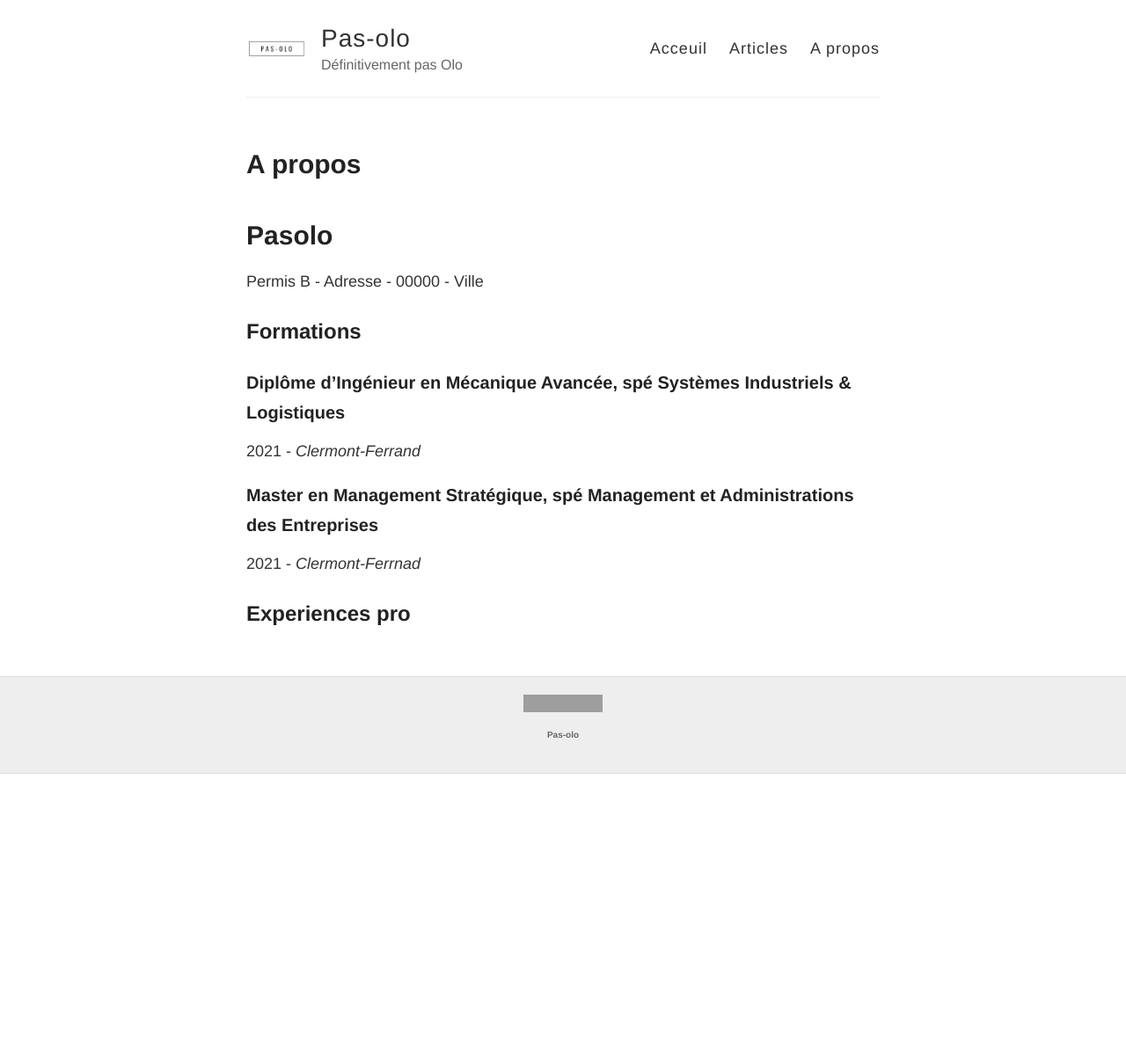
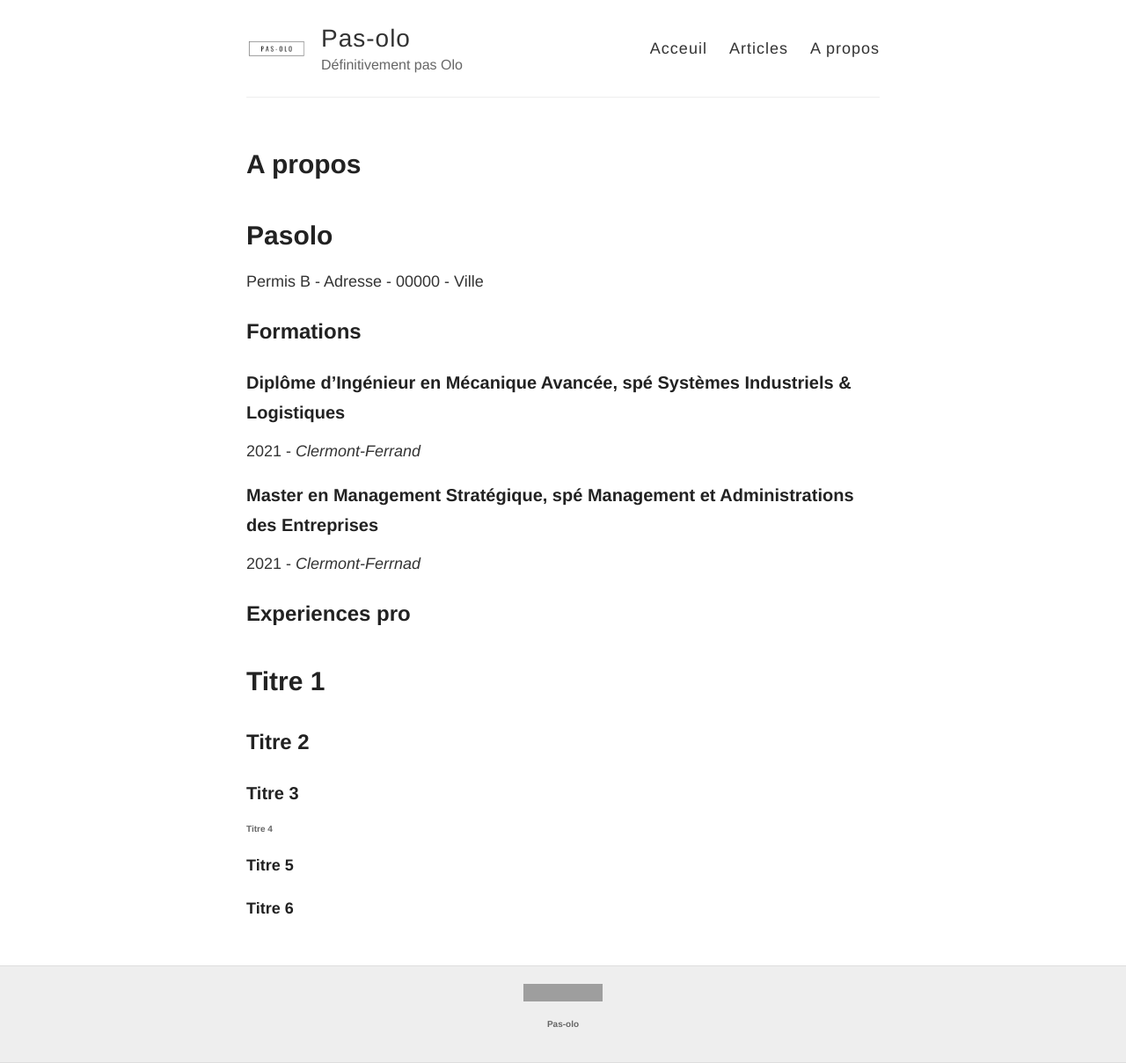
Before and after one commit to Pas-olo/Pas-olo.github.io, a Jekyll site: the page built from about.md, in a window 1280 px wide. Shown: the whole page at 88% size. Built offline with Jekyll 4.4.1, drawn with Linux system fonts in a browser that asks for light colours; before the commit the page ends 900 px from its top, so only the background shows below that; grey boxes are pictures that could not be loaded.

Commit message:
Update about.md

```diff
--- a/about.md
+++ b/about.md
@@ -11,3 +11,12 @@ Permis B - Adresse - 00000 - Ville
 ### Master en Management Stratégique, spé Management et Administrations des Entreprises
 2021 - *Clermont-Ferrnad*
 ## Experiences pro
+
+
+
+# Titre 1
+## Titre 2
+### Titre 3
+#### Titre 4
+##### Titre 5
+###### Titre 6
```
